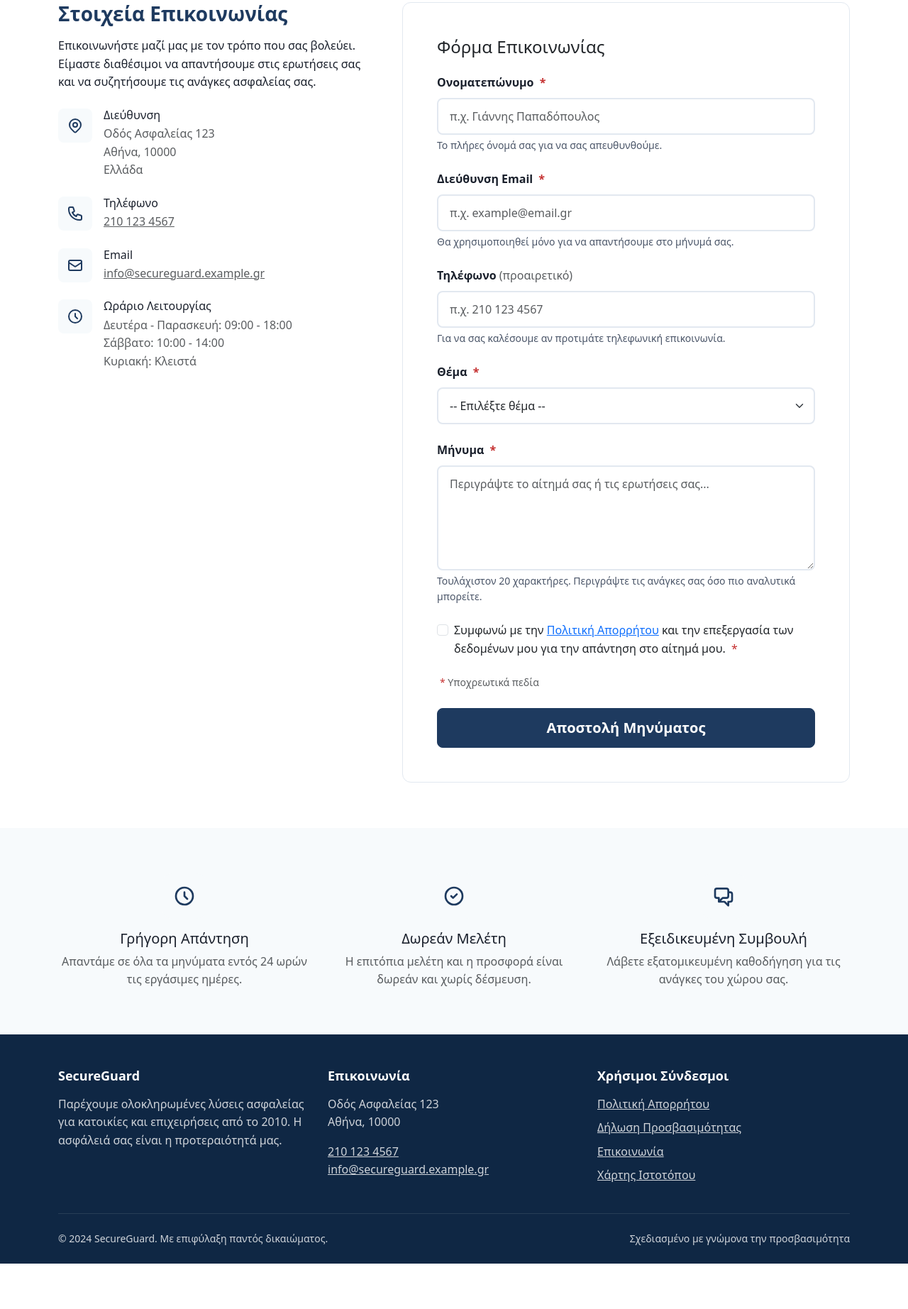
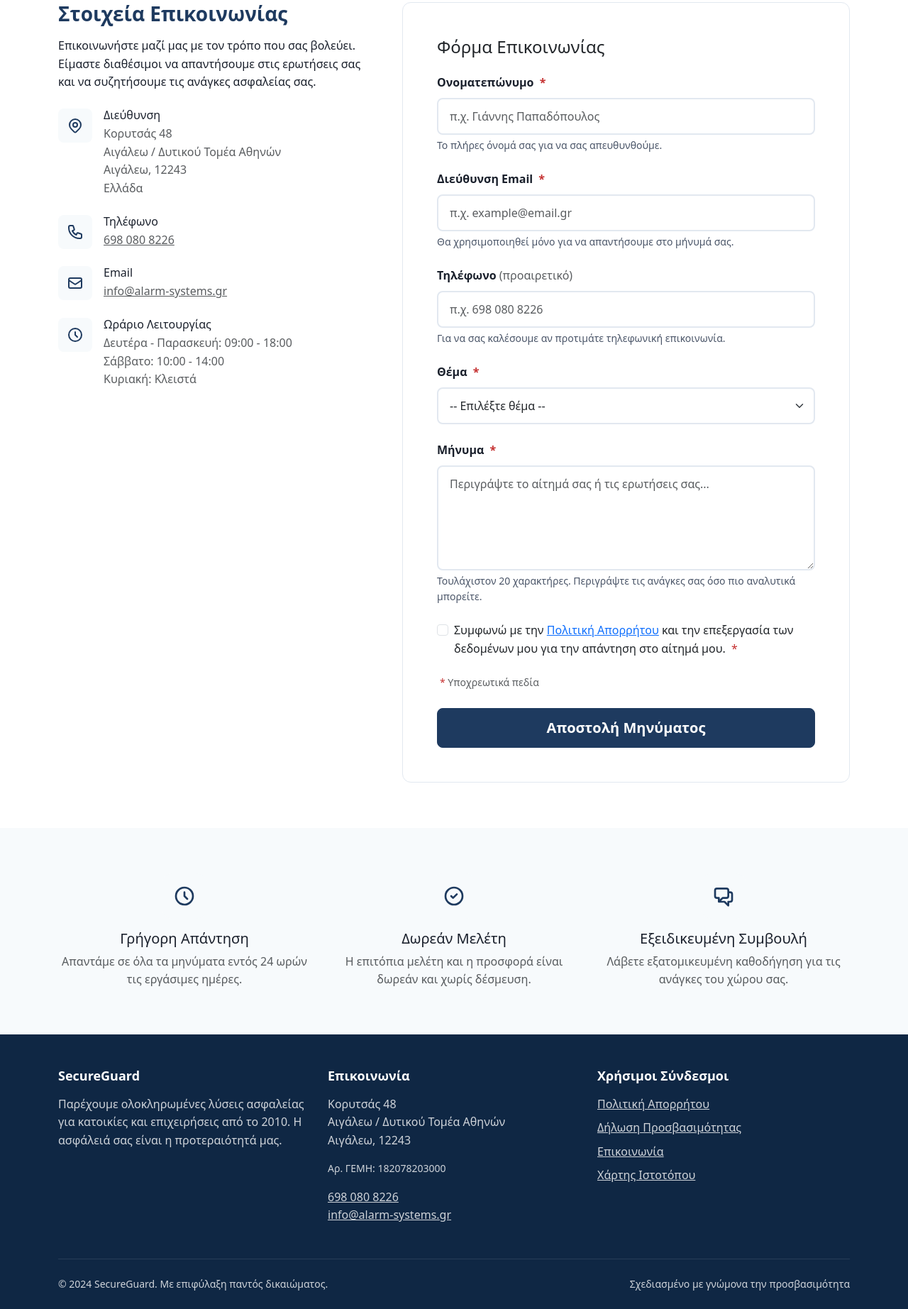
Before and after one commit to ppolydoras/alarms-site, a website: page contact.html in a window 1280 px wide. Shown: the part 344-2189 px from the top of the page at 71% size. Before the commit the page ends 2125 px from the top, so only its background shows below. Drawn offline with nearby package versions, Linux system fonts and the light colour scheme.

Commit message:
Update contact information
- Phone: +30 698 080 8226
- Address: Κορυτσάς 48, Αιγάλεω, 12243
- ΓΕΜΗ: 182078203000
- Updated emails to @alarm-systems.gr

```diff
--- a/contact.html
+++ b/contact.html
@@ -102,8 +102,9 @@
               <div>
                 <h3 class="h6 mb-1">Διεύθυνση</h3>
                 <address class="mb-0 text-muted">
-                  Οδός Ασφαλείας 123<br>
-                  Αθήνα, 10000<br>
+                  Κορυτσάς 48<br>
+                  Αιγάλεω / Δυτικού Τομέα Αθηνών<br>
+                  Αιγάλεω, 12243<br>
                   Ελλάδα
                 </address>
               </div>
@@ -118,7 +119,7 @@
               <div>
                 <h3 class="h6 mb-1">Τηλέφωνο</h3>
                 <p class="mb-0">
-                  <a href="tel:+302101234567" class="text-muted">210 123 4567</a>
+                  <a href="tel:+306980808226" class="text-muted">698 080 8226</a>
                 </p>
               </div>
             </div>
@@ -132,7 +133,7 @@
               <div>
                 <h3 class="h6 mb-1">Email</h3>
                 <p class="mb-0">
-                  <a href="mailto:info@secureguard.example.gr" class="text-muted">info@secureguard.example.gr</a>
+                  <a href="mailto:info@alarm-systems.gr" class="text-muted">info@alarm-systems.gr</a>
                 </p>
               </div>
             </div>
@@ -231,7 +232,7 @@
                       name="phone"
                       autocomplete="tel"
                       aria-describedby="phone-hint"
-                      placeholder="π.χ. 210 123 4567"
+                      placeholder="π.χ. 698 080 8226"
                     >
                     <div id="phone-hint" class="form-text">Για να σας καλέσουμε αν προτιμάτε τηλεφωνική επικοινωνία.</div>
                   </div>
@@ -373,10 +374,12 @@
         <div class="col-lg-4">
           <h2>Επικοινωνία</h2>
           <address>
-            <p>Οδός Ασφαλείας 123<br>Αθήνα, 10000</p>
+            <p>Κορυτσάς 48<br>
+                  Αιγάλεω / Δυτικού Τομέα Αθηνών<br>Αιγάλεω, 12243</p>
+            <p class="small">Αρ. ΓΕΜΗ: 182078203000</p>
             <p>
-              <a href="tel:+302101234567">210 123 4567</a><br>
-              <a href="mailto:info@secureguard.example.gr">info@secureguard.example.gr</a>
+              <a href="tel:+306980808226">698 080 8226</a><br>
+              <a href="mailto:info@alarm-systems.gr">info@alarm-systems.gr</a>
             </p>
           </address>
         </div>
```
Also changed, not shown: 404.html (+4 -3 lines), about.html (+4 -3 lines), accessibility.html (+6 -5 lines), firesafety.html (+4 -3 lines), index.html (+4 -3 lines), privacy.html (+8 -7 lines), products.html (+4 -3 lines), services.html (+4 -3 lines).
